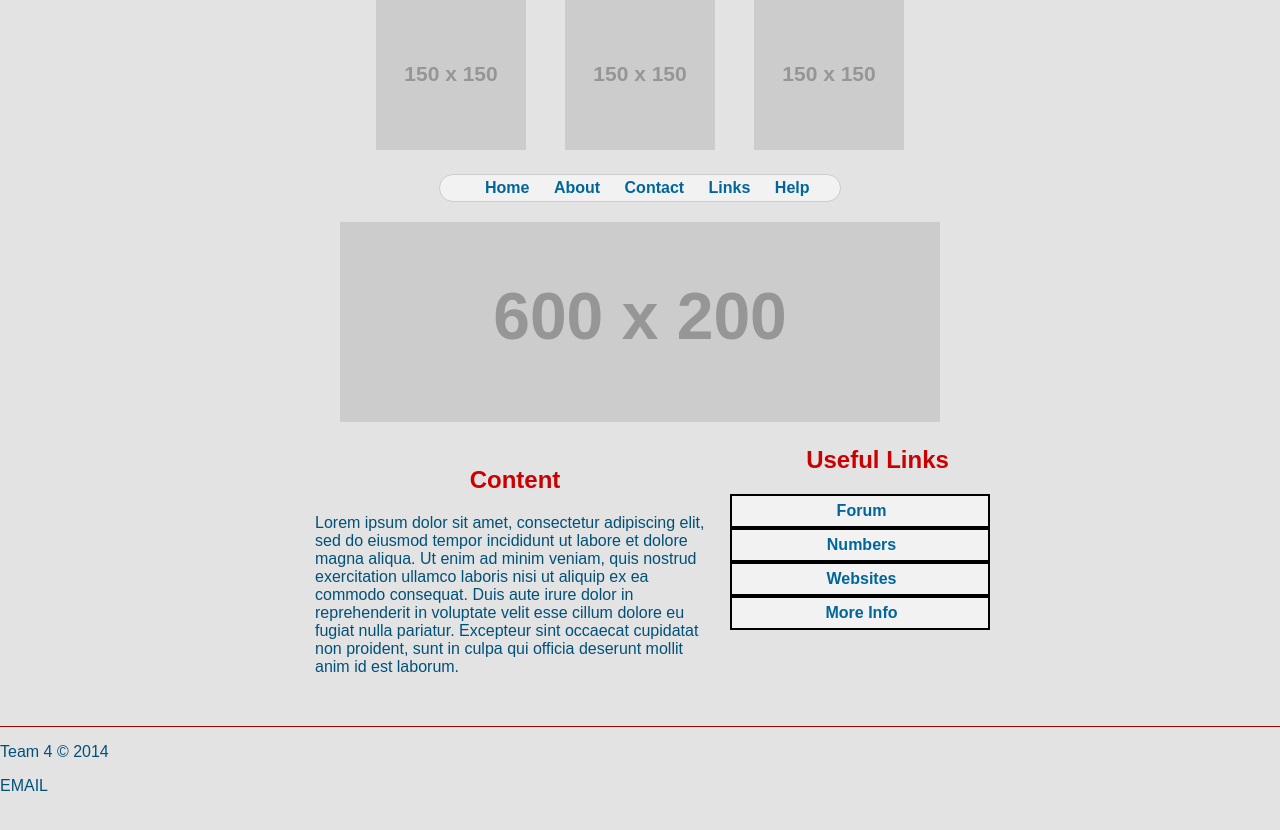
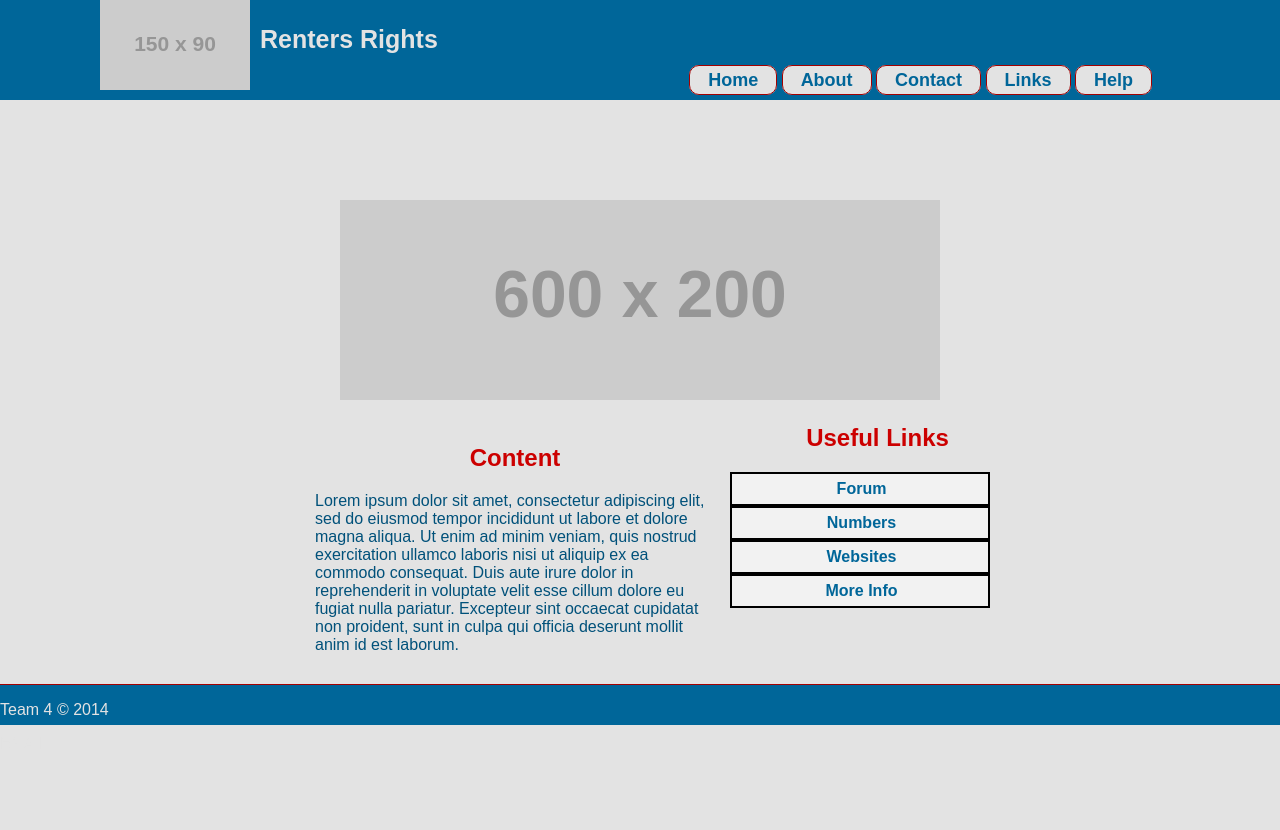
Before and after one commit to iinf362/team4, a Jekyll site: the page built from index.html, in a window 1280 px wide. Shown: the top 830 px of the page. Built offline with Jekyll 4.4.1, drawn with Linux system fonts in a browser that asks for light colours.

Commit message:
A new look

```diff
--- a/_config.yml
+++ b/_config.yml
@@ -2,7 +2,7 @@
 title: Team 4
 email: email@email.com
 description: Tenant Rights
-url: http://iinf362.github.io\team4
+url: http://iinf362.github.io/team4
 github_username: team4
 
 # Build settings
--- a/css/main.css
+++ b/css/main.css
@@ -7,55 +7,64 @@ body {
 }
 /*Header*/
 .head-container {
-	max-width: 1000px;
-	margin: 0 auto;
-	text-align: center;
-	padding-bottom: 20px;
+	width: 100%;
+	height: 100px;
+	background-color: #069;
+	position: fixed;
+}
+
+.head-wrapper {
+	max-width: 100%;
+	display: block;
 }
 
 .logo1 {
-	padding-right: 35px;
+	float: left;
+	padding-left: 100px;
 }
 
-.logo2 {
-	padding-right: 35px;
+.title {
+	float: left;
+	color: #e3e3e3;
+	font-size: 25px;
+	font-weight: bold;
+	padding-left: 10px;
 }
 
 
 /*Navigation*/
 .nav {
-	border-radius: 20px;
-	margin: 0 auto;
-	max-width: 400px;
-	background-color: #f2f2f2;
-    border-bottom: 1px solid #ccc;
-    border: 1px solid #ccc;
+	padding-top: 70px;
+	padding-right: 10%;
+	float: right;
+	max-width: 600px;
 }
 
 .nav ul {
 	list-style: none;
 	margin: 0;
+	padding: 0;
+	text-align: center;
 }
 
 .nav li {
-	display: inline-block;
+	display: inline;
 }
 
 .nav a{
-	display: block;
+	border: 1px solid #a30000;
+	border-radius: 10px;
+	background-color: #e3e3e3;
     text-decoration: none;
+    font-size: 18px;
     font-weight: bold;
     color: #069;
-    padding-left: 5px;
-    padding-right: 15px;
-    padding-top: 4px;
-    padding-bottom: 4px;
+    padding: .2em 1em;
 }
 
 .nav a:hover {
-	color: #c00;
-	background-color: #fff;
-	border: 1px dotted #ccc;
+	color: #e3e3e3;
+	background-color: #c00;
 }
 
 /*EyeCatcher*/
@@ -63,7 +72,7 @@ body {
 	max-width: 700px;
 	text-align: center;
 	margin: 0 auto;
-	padding-top: 20px;
+	padding-top: 200px;
 }
 
 
@@ -72,7 +81,7 @@ body {
 	display: block;
 	max-width: 700px;
 	margin: 0 auto;
-	padding-bottom: 80px;
+	padding-bottom: 60px;
 }
 
 .container h2 {
@@ -196,9 +205,10 @@ body {
 .footer {
 	margin: 0;
 	width:100%;
-	color: #00517a;
+	color: #e3e3e3;
+	background-color: #069;
 	border-top: 1px solid #a30000;
-	height: 80px;
+	height: 40px;
 	bottom: 0;
 	left: 0;
 }
--- a/index.html
+++ b/index.html
@@ -4,10 +4,11 @@ layout: default
 ---
 <!--Header Formed Placeholders to content-->
         <div class="head-container">
-            <img class="logo1" src="http://placehold.it/150x150" alt="">
-            <img class="logo2" src="http://placehold.it/150x150" alt="">
-            <img class="logo3" src="http://placehold.it/150x150" alt="">
-        </div>
+            <div class="head-wrapper">
+            <img class="logo1" src="http://placehold.it/150x90" alt="">
+            <p class="title">Renters Rights</p>
+            <!--<img class="logo2" src="http://placehold.it/150x150" alt="">
+            <img class="logo3" src="http://placehold.it/150x150" alt="">-->
 <!--/Header-->
 
 <!--Navigation  Links to other sections of the site-->
@@ -21,7 +22,8 @@ layout: default
                 </ul>
         </div>
 <!--/Navigation-->
-
+            </div>
+        </div>
 <!--EyeCatcher Banner to attract-->
         <div class="banner">
             <img src="http://placehold.it/600x200" alt="">
@@ -47,5 +49,4 @@ layout: default
             </ul>
         </div>
     </div>
-
 <!--/Sidebar-->
```
